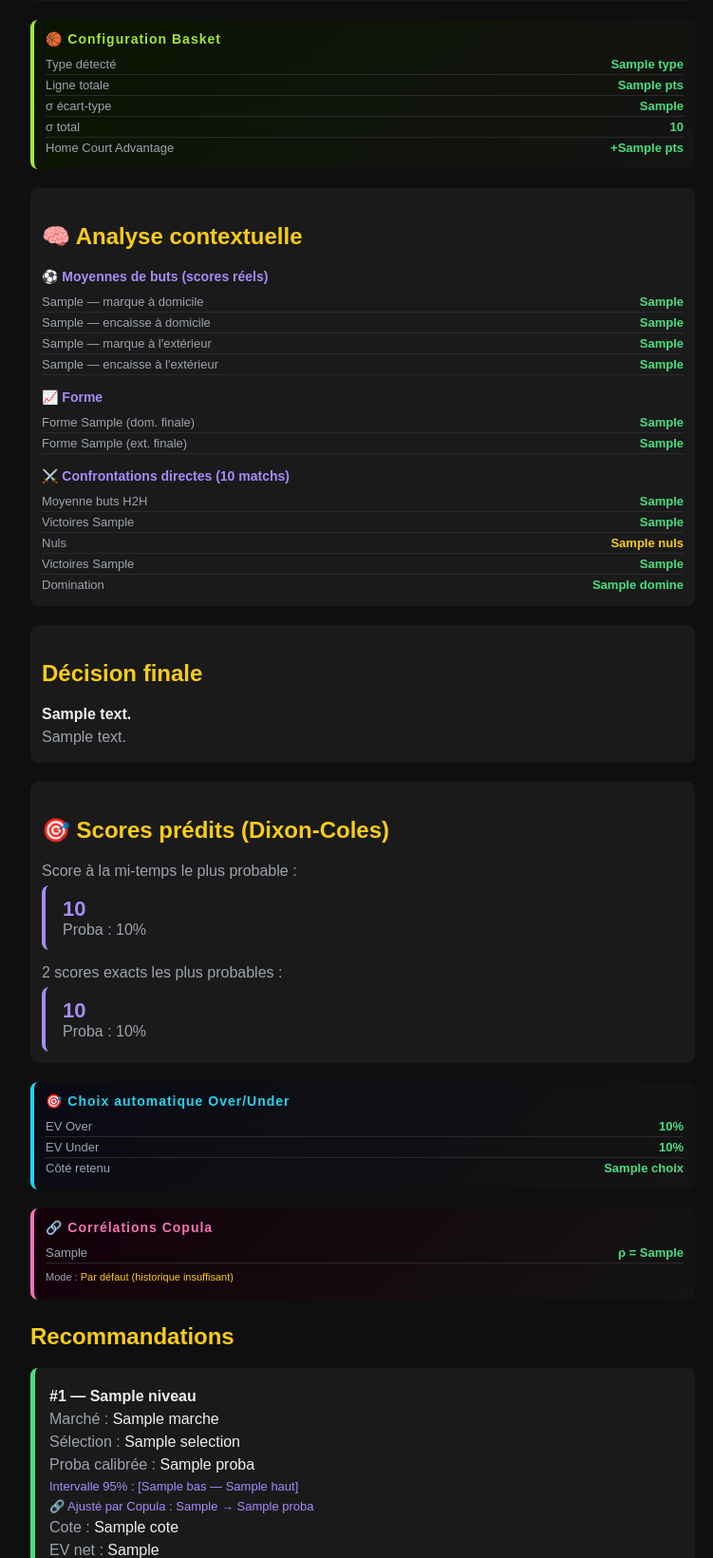
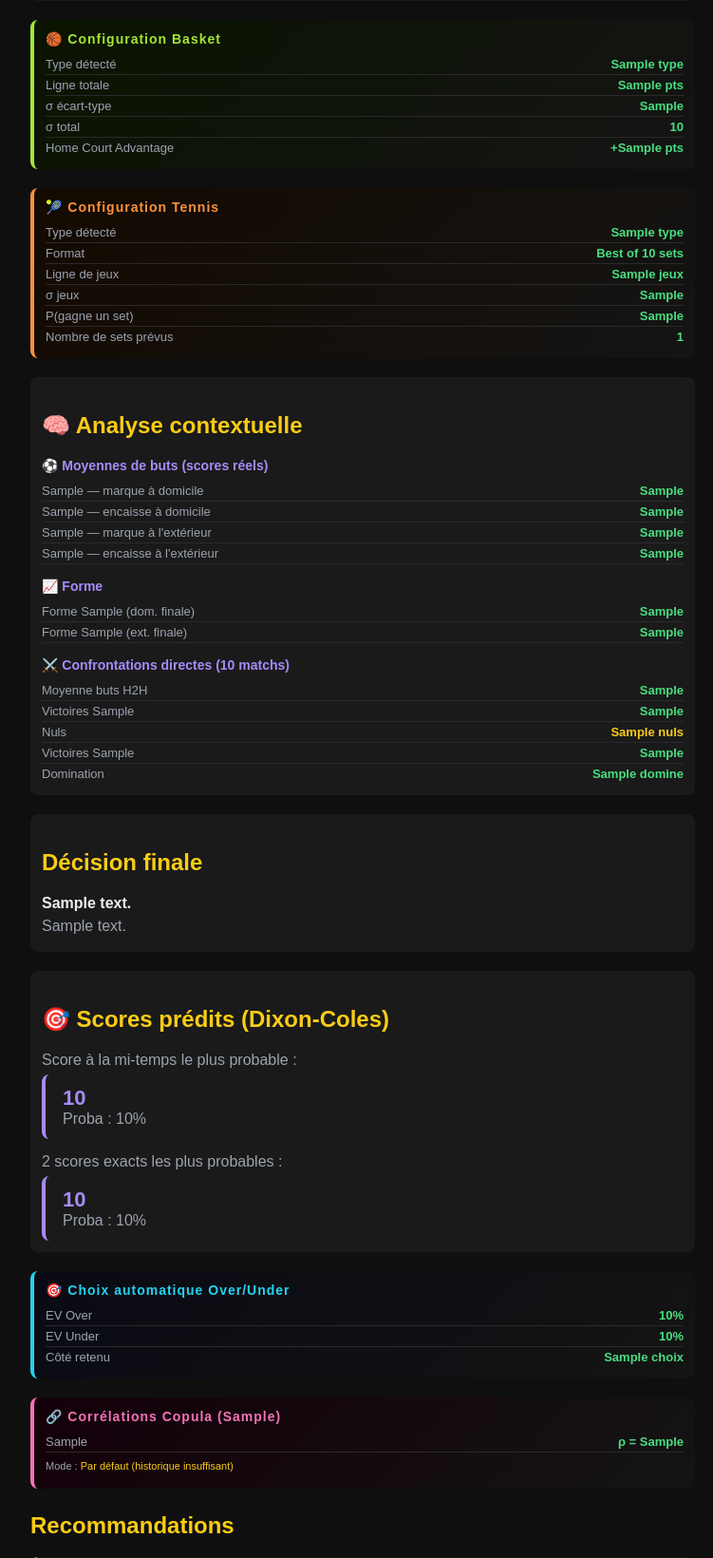
Before and after one commit to hamzypogba0610-pixel/qfte-bot-final, a FastAPI app: template templates/resultats.html in a window 1280 px wide. Shown: the part 496-2136 px from the top of the page at 95% size, without its empty margins (258-1009 px from the left). Run offline with FastAPI, Linux system fonts and the light colour scheme; the template is opened without the code that fills it: most values are stand-ins (such as "Sample title", 1, 10 or a date in 2020).

Commit message:
Update resultats.html

```diff
--- a/templates/resultats.html
+++ b/templates/resultats.html
@@ -64,6 +64,8 @@
         .copula-title { color: #f472b6; font-weight: bold; font-size: 14px; margin-bottom: 8px; letter-spacing: 1px; }
         .basket-box { background: linear-gradient(135deg, #0a1400, #141414); padding: 12px; border-radius: 8px; margin-bottom: 20px; border-left: 4px solid #a3e635; }
         .basket-title { color: #a3e635; font-weight: bold; font-size: 14px; margin-bottom: 8px; letter-spacing: 1px; }
+        .tennis-box { background: linear-gradient(135deg, #140a00, #141414); padding: 12px; border-radius: 8px; margin-bottom: 20px; border-left: 4px solid #fb923c; }
+        .tennis-title { color: #fb923c; font-weight: bold; font-size: 14px; margin-bottom: 8px; letter-spacing: 1px; }
         .signature-box { margin-top: 30px; padding: 20px; background: linear-gradient(135deg, #0a0a0a, #141414); border-radius: 12px; border: 2px solid #2a2a2a; text-align: center; }
         .sig-diamant { border-color: #a78bfa; box-shadow: 0 0 20px rgba(167,139,250,0.3); }
         .sig-or { border-color: #facc15; box-shadow: 0 0 15px rgba(250,204,21,0.25); }
@@ -107,6 +109,8 @@
         <div class="ligne"><span class="label">Rencontre :</span> {{ match.equipe1 }} vs {{ match.equipe2 }}</div>
         {% if match.sport == "basket" %}
         <div class="ligne"><span class="label">Écart attendu :</span> {{ lambda_home }} pts (équipe 1)</div>
+        {% elif match.sport == "tennis" %}
+        <div class="ligne"><span class="label">P(gagne un set) :</span> {{ lambda_home }} (J1) - {{ lambda_away }} (J2)</div>
         {% else %}
         <div class="ligne"><span class="label">Buts attendus (λ) :</span> {{ lambda_home }} - {{ lambda_away }}</div>
         {% endif %}
@@ -119,7 +123,9 @@
         {% if total_buts_comp != "-" %}
         <div class="ligne">
             <span class="label">
-                {% if match.sport == "basket" %}Ligne totale estimée :{% else %}Total de buts (référence) :{% endif %}
+                {% if match.sport == "basket" %}Ligne totale estimée :
+                {% elif match.sport == "tennis" %}Total de jeux estimé :
+                {% else %}Total de buts (référence) :{% endif %}
             </span>
             {{ total_buts_comp }}
         </div>
@@ -152,12 +158,46 @@
     </div>
     {% endif %}
 
+    {% if tennis_config %}
+    <div class="tennis-box">
+        <div class="tennis-title">🎾 Configuration Tennis</div>
+        <div class="ctx-row">
+            <span class="label">Type détecté</span>
+            <span class="ctx-val">{{ tennis_config.type }}</span>
+        </div>
+        <div class="ctx-row">
+            <span class="label">Format</span>
+            <span class="ctx-val">Best of {{ tennis_config.best_of }} sets</span>
+        </div>
+        <div class="ctx-row">
+            <span class="label">Ligne de jeux</span>
+            <span class="ctx-val">{{ tennis_config.ligne_jeux }} jeux</span>
+        </div>
+        <div class="ctx-row">
+            <span class="label">σ jeux</span>
+            <span class="ctx-val">{{ tennis_config.sigma_jeux }}</span>
+        </div>
+        <div class="ctx-row">
+            <span class="label">P(gagne un set)</span>
+            <span class="ctx-val">{{ tennis_config.p_set }}</span>
+        </div>
+        <div class="ctx-row">
+            <span class="label">Nombre de sets prévus</span>
+            <span class="ctx-val">{{ tennis_config.nb_sets_moyen }}</span>
+        </div>
+    </div>
+    {% endif %}
+
     {% if contexte %}
     <div class="match">
         <h2>🧠 Analyse contextuelle</h2>
 
         {% if contexte.scores and contexte.scores.dom_marques is not none %}
-        <h3>⚽ Moyennes {{ 'de points' if match.sport == 'basket' else 'de buts' }} (scores réels)</h3>
+        <h3>
+            {% if match.sport == 'basket' %}🏀 Moyennes de points (scores réels)
+            {% elif match.sport == 'tennis' %}🎾 Moyennes de jeux (scores réels)
+            {% else %}⚽ Moyennes de buts (scores réels){% endif %}
+        </h3>
         <div class="ctx-row">
             <span class="label">{{ match.equipe1 }} — marque à domicile</span>
             <span class="ctx-val">{{ contexte.scores.dom_marques }}</span>
@@ -188,7 +228,7 @@
 
         {% if contexte.h2h and contexte.h2h.n > 0 %}
         <h3>⚔️ Confrontations directes ({{ contexte.h2h.n }} matchs)</h3>
-        <div class="ctx-row"><span class="label">Moyenne {{ 'points' if match.sport == 'basket' else 'buts' }} H2H</span><span class="ctx-val">{{ contexte.h2h.moy_buts }}</span></div>
+        <div class="ctx-row"><span class="label">Moyenne {{ 'points' if match.sport == 'basket' else ('jeux' if match.sport == 'tennis' else 'buts') }} H2H</span><span class="ctx-val">{{ contexte.h2h.moy_buts }}</span></div>
         <div class="ctx-row"><span class="label">Victoires {{ match.equipe1 }}</span><span class="ctx-val">{{ contexte.h2h.v_dom }}</span></div>
         <div class="ctx-row"><span class="label">Nuls</span><span class="ctx-val neutre">{{ contexte.h2h.nuls }}</span></div>
         <div class="ctx-row"><span class="label">Victoires {{ match.equipe2 }}</span><span class="ctx-val">{{ contexte.h2h.v_ext }}</span></div>
@@ -218,27 +258,35 @@
     <div class="match">
         {% if match.sport == "basket" %}
         <h2>🎯 Marges et scores projetés</h2>
+        {% elif match.sport == "tennis" %}
+        <h2>🎯 Scores en sets prédits</h2>
         {% else %}
         <h2>🎯 Scores prédits (Dixon-Coles)</h2>
         {% endif %}
 
         <div class="ligne">
             <span class="label">
-                {% if match.sport == "basket" %}Score à la mi-temps projeté :{% else %}Score à la mi-temps le plus probable :{% endif %}
+                {% if match.sport == "basket" %}Score à la mi-temps projeté :
+                {% elif match.sport == "tennis" %}Score après le 1er set :
+                {% else %}Score à la mi-temps le plus probable :{% endif %}
             </span>
         </div>
         <div class="score-box">
             <div class="score-item">
                 <div class="score-val">{{ top_ht_score.score }}</div>
                 <div class="label">
-                    {% if match.sport == "basket" %}Projection{% else %}Proba : {{ (top_ht_score.proba * 100) | round(1) }}%{% endif %}
+                    {% if match.sport == "basket" %}Projection
+                    {% elif match.sport == "tennis" %}Proba : {{ (top_ht_score.proba * 100) | round(1) }}%
+                    {% else %}Proba : {{ (top_ht_score.proba * 100) | round(1) }}%{% endif %}
                 </div>
             </div>
         </div>
 
         <div class="ligne" style="margin-top: 15px;">
             <span class="label">
-                {% if match.sport == "basket" %}2 marges de victoire les plus probables :{% else %}2 scores exacts les plus probables :{% endif %}
+                {% if match.sport == "basket" %}2 marges de victoire les plus probables :
+                {% elif match.sport == "tennis" %}2 scores en sets les plus probables :
+                {% else %}2 scores exacts les plus probables :{% endif %}
             </span>
         </div>
         <div class="score-box">
@@ -271,7 +319,7 @@
 
     {% if copula_correlations %}
     <div class="copula-box">
-        <div class="copula-title">🔗 Corrélations Copula</div>
+        <div class="copula-title">🔗 Corrélations Copula {% if copula_sport %}({{ copula_sport }}){% endif %}</div>
         {% for k, v in copula_correlations.items() %}
         <div class="ctx-row">
             <span class="label">{{ k }}</span>
@@ -435,4 +483,4 @@
     <a href="/" class="back">← Nouvelle analyse</a>
     <a href="/dashboard" class="back back-alt">📊 Dashboard</a>
 </body>
-</html>
+        </html>
```
